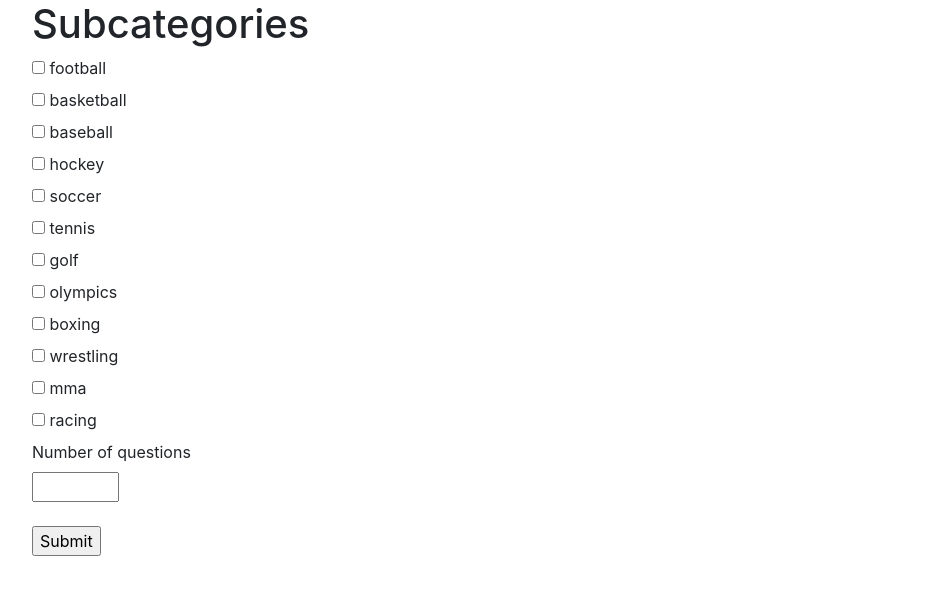
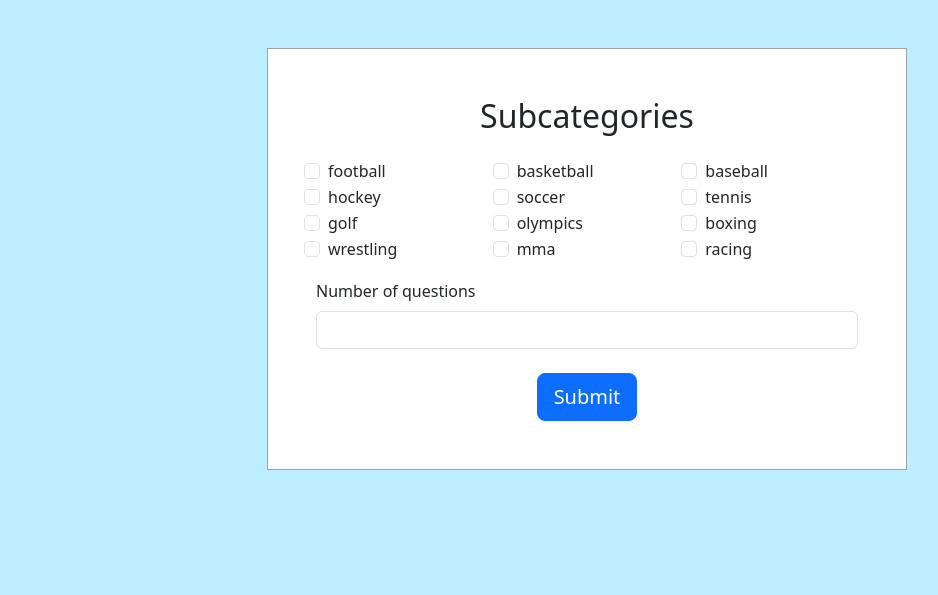
Before and after one commit to githubuseralpha/GPT-survey, a Flask app: page /subcategories/1 in a window 1280 px wide. Shown: the top 595 px of the page, without its empty margins (53-991 px from the left). Run offline with Flask 3, Linux system fonts and the light colour scheme; some libraries are stand-ins or nearby versions.

Commit message:
add style to category and subcategories pages

```diff
--- /dev/null
+++ b/src/static/style.css
@@ -0,0 +1,9 @@
+.form-container {
+    width: 50%;
+    background-color: white;
+    border: 1px solid #a2a2a2;
+}
+
+.body-container {
+    background-color: #bceeff;
+}
--- a/src/templates/base.html
+++ b/src/templates/base.html
@@ -4,13 +4,14 @@
     <meta charset="utf-8">
     <meta name="viewport" content="width=device-width, initial-scale=1, shrink-to-fit=no">
 
-    <link rel="stylesheet" href="https://stackpath.bootstrapcdn.com/bootstrap/4.3.1/css/bootstrap.min.css" integrity="sha384-ggOyR0iXCbMQv3Xipma34MD+dH/1fQ784/j6cY/iJTQUOhcWr7x9JvoRxT2MZw1T" crossorigin="anonymous">
+    <link rel="stylesheet" href="{{ url_for('static', filename='style.css') }}">
+    <link href="https://cdn.jsdelivr.net/npm/bootstrap@5.3.2/dist/css/bootstrap.min.css" rel="stylesheet" integrity="sha384-T3c6CoIi6uLrA9TneNEoa7RxnatzjcDSCmG1MXxSR1GAsXEV/Dwwykc2MPK8M2HN" crossorigin="anonymous">
 
     <title>{% block title %}{% endblock %}</title>
   </head>
-  <body>
+  <body class="body-container">
     {% block content %}{% endblock %}
 
-    <script src="https://stackpath.bootstrapcdn.com/bootstrap/4.3.1/js/bootstrap.min.js" integrity="sha384-JjSmVgyd0p3pXB1rRibZUAYoIIy6OrQ6VrjIEaFf/nJGzIxFDsf4x0xIM+B07jRM" crossorigin="anonymous"></script>
+    <script src="https://cdn.jsdelivr.net/npm/bootstrap@5.3.2/dist/js/bootstrap.bundle.min.js" integrity="sha384-C6RzsynM9kWDrMNeT87bh95OGNyZPhcTNXj1NW7RuBCsyN/o0jlpcV8Qyq46cDfL" crossorigin="anonymous"></script>
   </body>
 </html>
--- a/src/templates/subcategories.html
+++ b/src/templates/subcategories.html
@@ -3,16 +3,24 @@
 {% block title %}Subcategories{% endblock %}
 
 {% block content %}
-  <div class="container">
-    <h1>Subcategories</h1>
+  <div class="form-container mx-auto mt-5 p-5">
+    <h2 class="text-center mb-4">Subcategories</h2>
     <form method="post">
-      {% for subcategory in subcategories %}
-        <input type="checkbox" id={{subcategory}} name={{subcategory}} value={{subcategory}}>
-        <label for={{subcategory}}> {{subcategory}} </label><br>
-      {% endfor %}
-      <label for="number">Number of questions</label><br>
-      <input type="number" id="number" name="number_of_questions" min="1" max="10"><br><br>
-      <input type="submit" value="Submit">
+      <div class="row">
+        {% for subcategory in subcategories %}
+          <div class="col-md-4 form-check">
+            <input class="form-check-input" type="checkbox" id="{{ subcategory }}" name="{{ subcategory }}" value="{{ subcategory }}">
+            <label class="form-check-label" for="{{ subcategory }}">{{ subcategory }}</label>
+          </div>
+        {% endfor %}
+      </div>
+      <div class="mt-3">
+        <label for="number" class="mb-2">Number of questions</label>
+        <input type="number" class="form-control" id="number" name="number_of_questions" min="1" max="10">
+      </div>
+      <div class="mt-4 justify-content-center d-flex">
+        <input type="submit" class="btn btn-lg btn-primary" value="Submit">
+      </div>
     </form>
   </div>
 {% endblock %}
```
Also changed, not shown: src/templates/index.html (+12 -8 lines).
